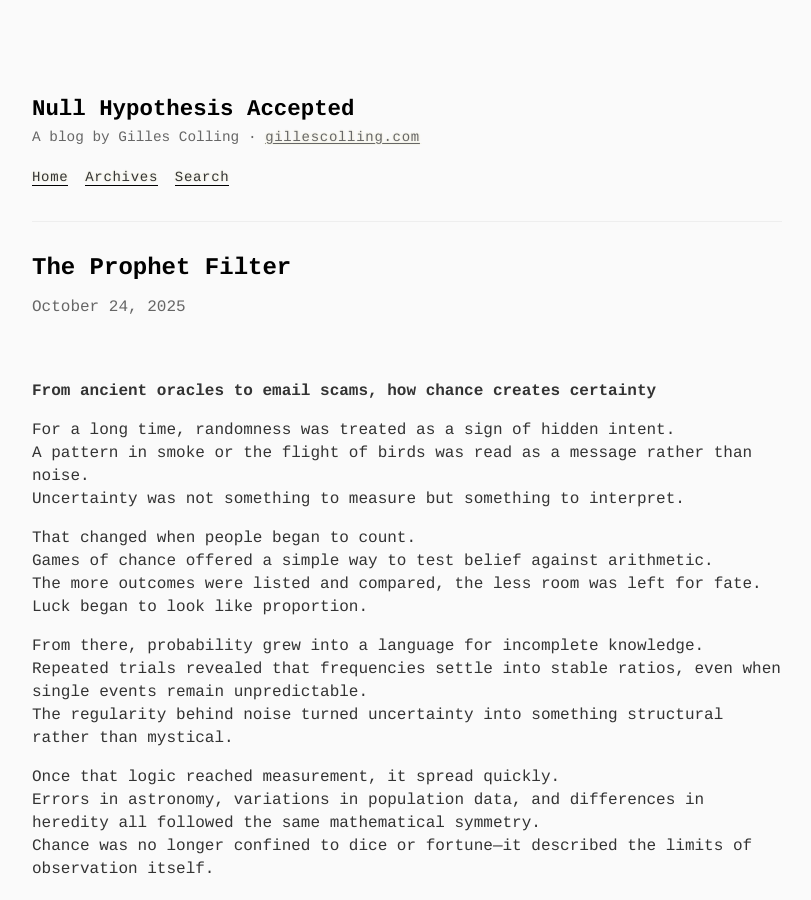
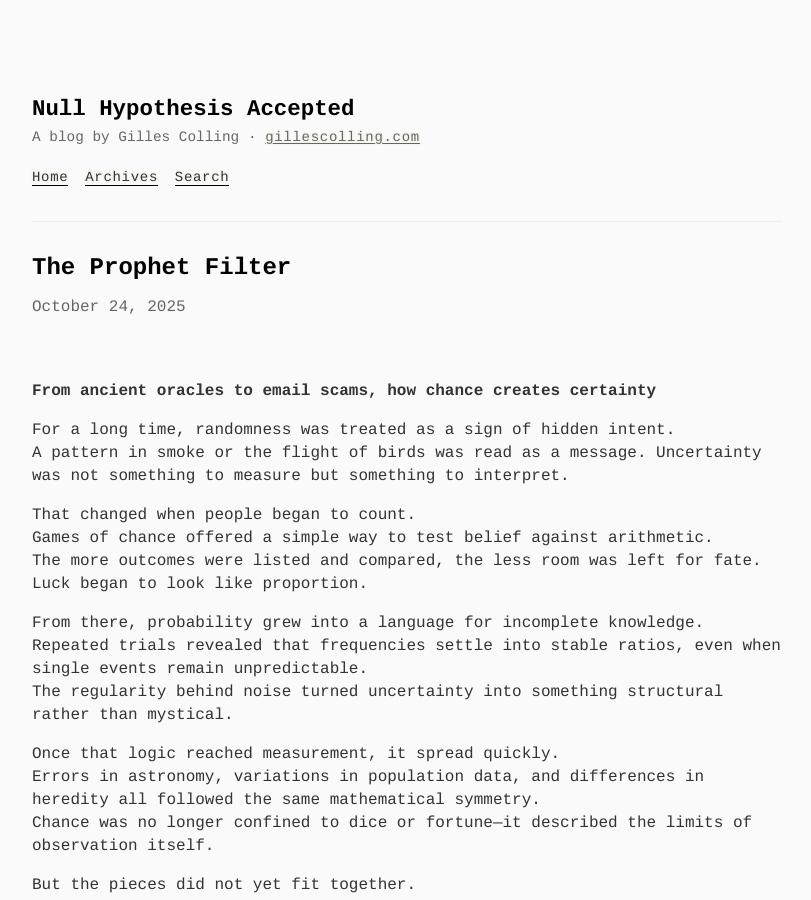
Before and after one commit to gcol33/blog, a Jekyll site: the page built from _posts/2025-10-24-the-prophet-filter.md, in a window 1280 px wide and 900 px high. Shown: the whole window, without its empty margins (233-1044 px from the left). Built offline with Jekyll 4.4.1, drawn with Linux system fonts in a browser that asks for light colours; some web fonts are replaced.

Commit message:
chance post

```diff
--- a/_posts/2025-10-24-the-prophet-filter.md
+++ b/_posts/2025-10-24-the-prophet-filter.md
@@ -8,8 +8,7 @@ categories: probability perception history
 ### From ancient oracles to email scams, how chance creates certainty
 
 For a long time, randomness was treated as a sign of hidden intent.
-A pattern in smoke or the flight of birds was read as a message rather than noise.
-Uncertainty was not something to measure but something to interpret.
+A pattern in smoke or the flight of birds was read as a message. Uncertainty was not something to measure but something to interpret.
 
 That changed when people began to count.
 Games of chance offered a simple way to test belief against arithmetic.
```
